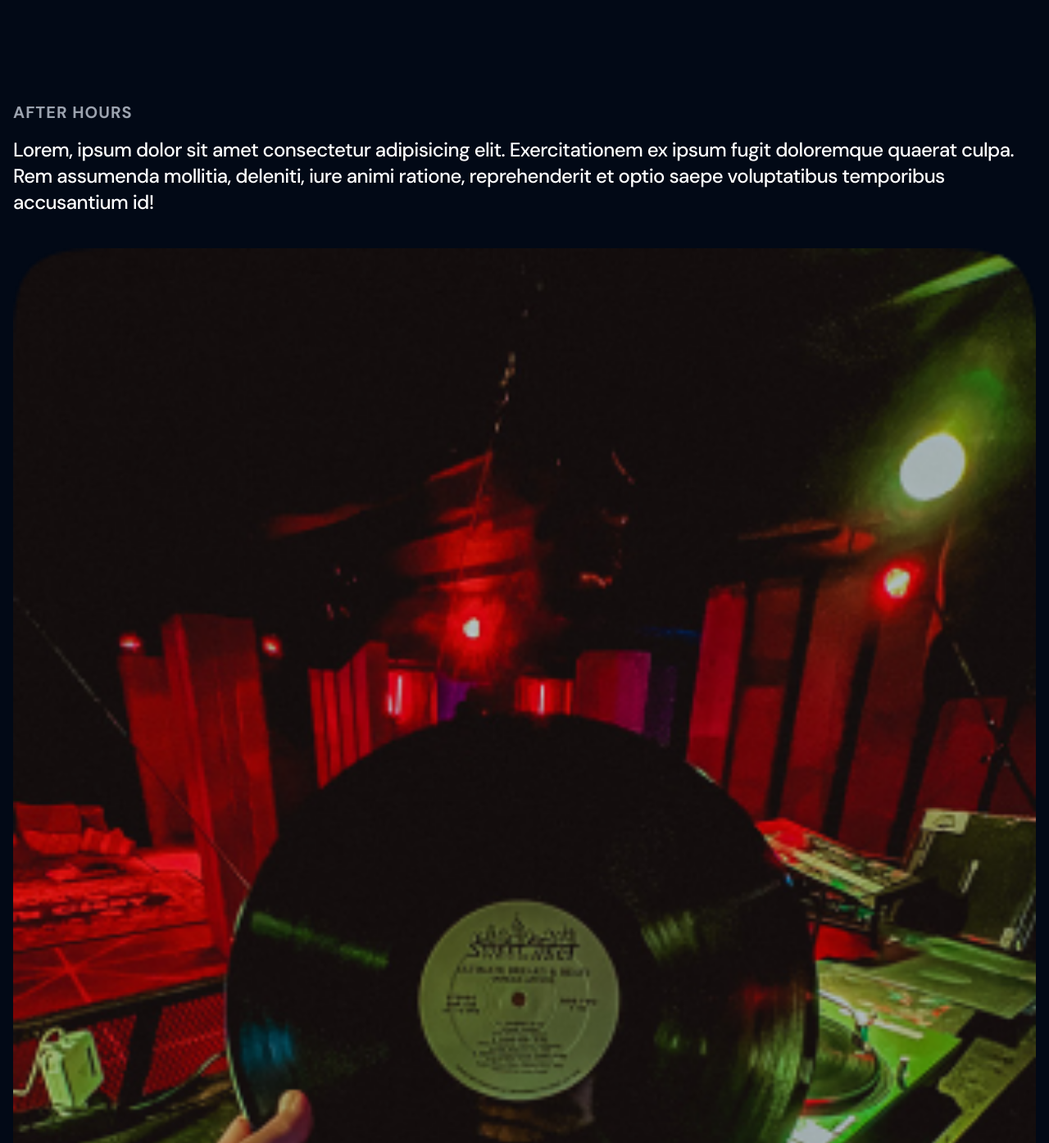
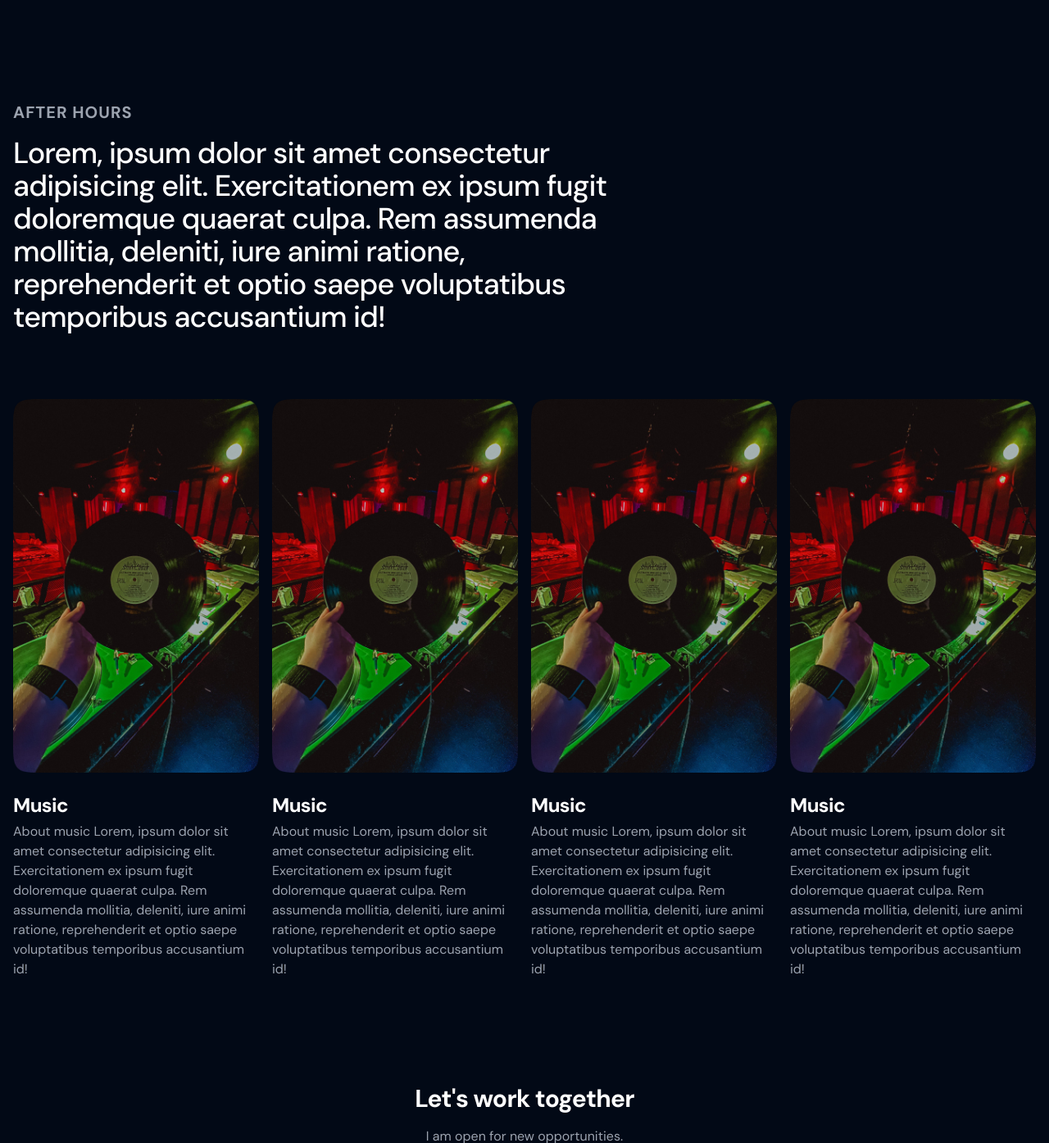
Before and after one commit to MC777/portfolio, a website built with Parcel: page src/index.html in a window 1280 px wide. Shown: the part 2980-4375 px from the top of the page at 82% size. Built offline with nearby package versions, Linux system fonts and the light colour scheme.

Commit message:
add desktop styles for after hours section

```diff
--- a/src/index.html
+++ b/src/index.html
@@ -158,7 +158,7 @@
           </article>
         </div>
       </section>
-      <section class="max-w-wtf mx-auto mb-32" id="projects">
+      <section class="max-w-wtf mx-auto mb-32 md:mb:64" id="projects">
         <h2
           class="text-gray-400 text-xl tracking-wider font-bold mb-4 uppercase"
         >
@@ -334,19 +334,31 @@
           </article>
         </div>
       </section>
-      <section class="max-w-wtf mx-auto mb-32">
+      <section class="max-w-wtf mx-auto mb-32 md:mb:64">
         <h2
           class="text-gray-400 text-xl tracking-wider font-bold mb-4 uppercase"
         >
           After Hours
         </h2>
-        <p class="text-2xl font-medium tracking-tight mb-10">
+        <p
+          class="text-2xl md:text-4xl md:max-w-3xl font-medium tracking-tight mb-10 md:mb-20"
+        >
           Lorem, ipsum dolor sit amet consectetur adipisicing elit.
           Exercitationem ex ipsum fugit doloremque quaerat culpa. Rem assumenda
           mollitia, deleniti, iure animi ratione, reprehenderit et optio saepe
           voluptatibus temporibus accusantium id!
         </p>
-        <div class="grid gap-16">
+        <div class="grid gap-16 md:gap-8 lg:gap-4 md:grid-cols-2 lg:grid-cols-4">
+          <article>
+            <img src="images/music.png" class="mb-6 w-full" alt="" />
+            <h3 class="text-2xl font-bold tracking-tight mb-1">Music</h3>
+            <p class="text-gray-400">
+              About music Lorem, ipsum dolor sit amet consectetur adipisicing
+              elit. Exercitationem ex ipsum fugit doloremque quaerat culpa. Rem
+              assumenda mollitia, deleniti, iure animi ratione, reprehenderit et
+              optio saepe voluptatibus temporibus accusantium id!
+            </p>
+          </article>
           <article>
             <img src="images/music.png" class="mb-6 w-full" alt="" />
             <h3 class="text-2xl font-bold tracking-tight mb-1">Music</h3>
```
